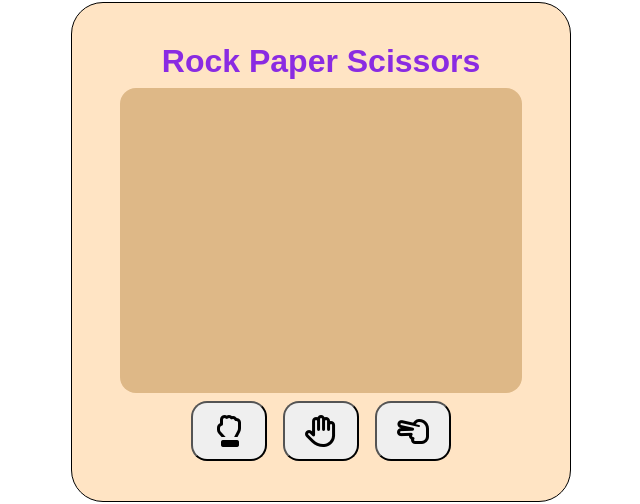
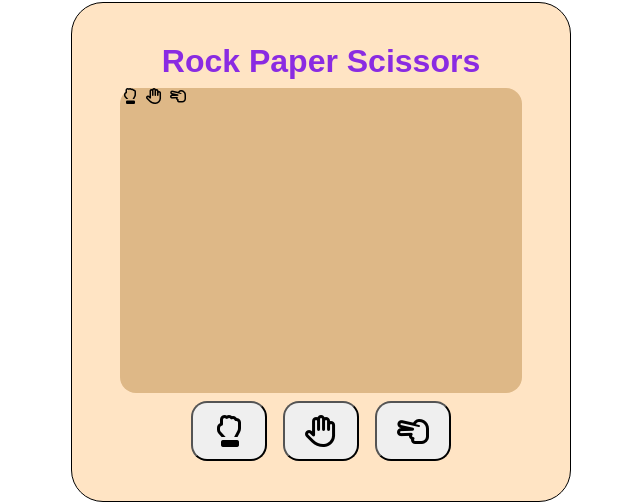
Before and after one commit to yusef-codes10/rock-paper-scissors, a plain HTML site: page game/index.html in a window 1280 px wide. Shown: the part 148-652 px from the top of the page, 319-959 px from the left. Drawn offline with Linux system fonts and the light colour scheme.

Commit message:
adding more html elements

```diff
--- a/game/app.js
+++ b/game/app.js
@@ -1,4 +1,4 @@
-const gameDisplay = document.querySelector(".game-display");
+const gameDisplay = document.querySelector(".text-display");
 const rockBtn = document.getElementById("rockBtn");
 const paperBtn = document.getElementById("paperBtn");
 const scissorsBtn = document.getElementById("scissorsBtn");
--- a/game/index.html
+++ b/game/index.html
@@ -17,13 +17,20 @@
   <body>
     <div class="game-board">
       <h2>Rock Paper Scissors</h2>
-      <div class="game-display"></div>
+      <div class="game-display">
+        <div class="text-display"></div>
+        <div class="icon-display">
+          <i class="fa-regular fa-hand-back-fist"></i>
+          <i class="fa-regular fa-hand"></i>
+          <i class="fa-regular fa-hand-scissors"></i>
+        </div>
+      </div>
       <div class="game-btns">
         <button id="rockBtn">
           <i class="fa-regular fa-hand-back-fist"></i>
         </button>
         <button id="paperBtn">
-            <i class="fa-regular fa-hand"></i>
+          <i class="fa-regular fa-hand"></i>
         </button>
         <button id="scissorsBtn">
           <i class="fa-regular fa-hand-scissors"></i>
```
